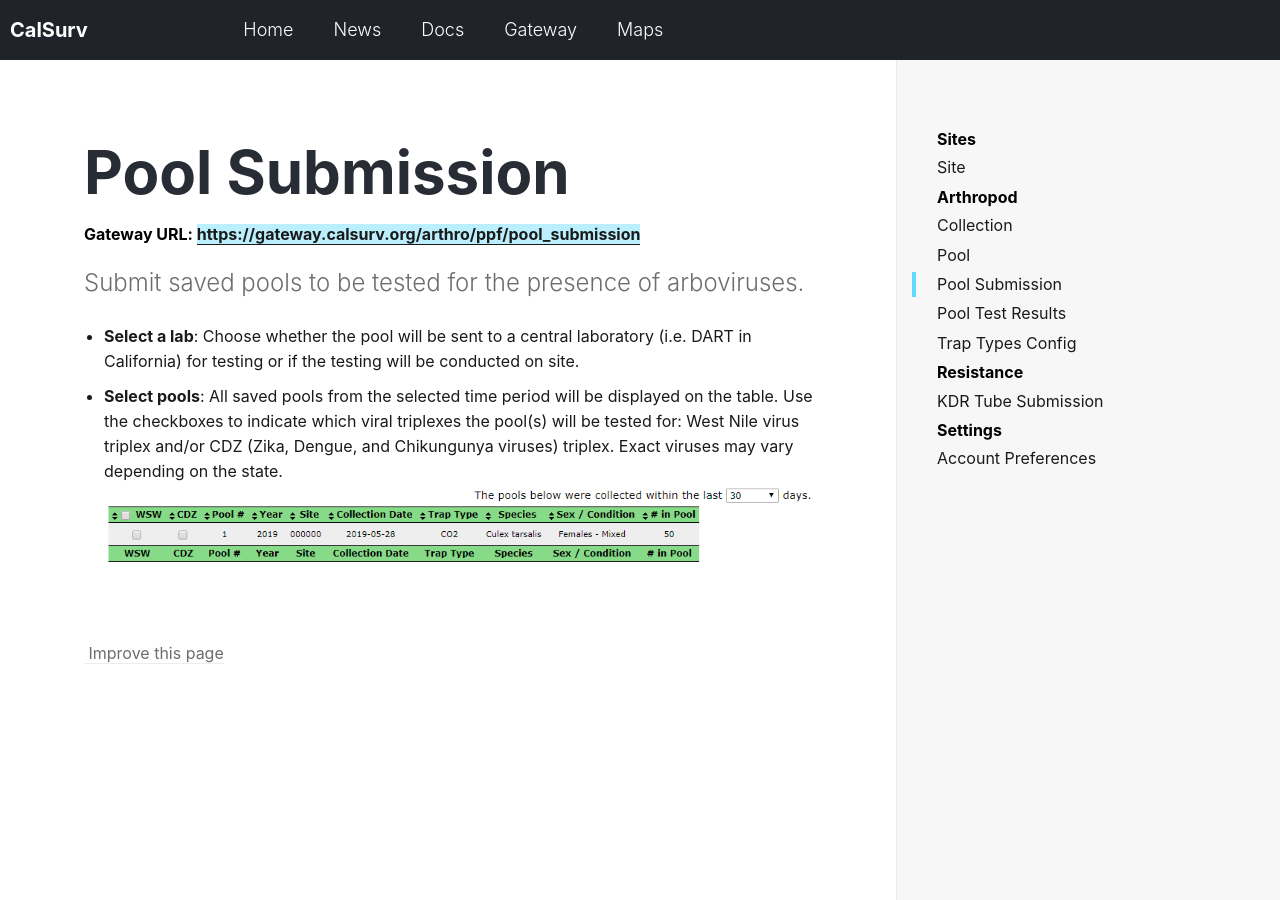
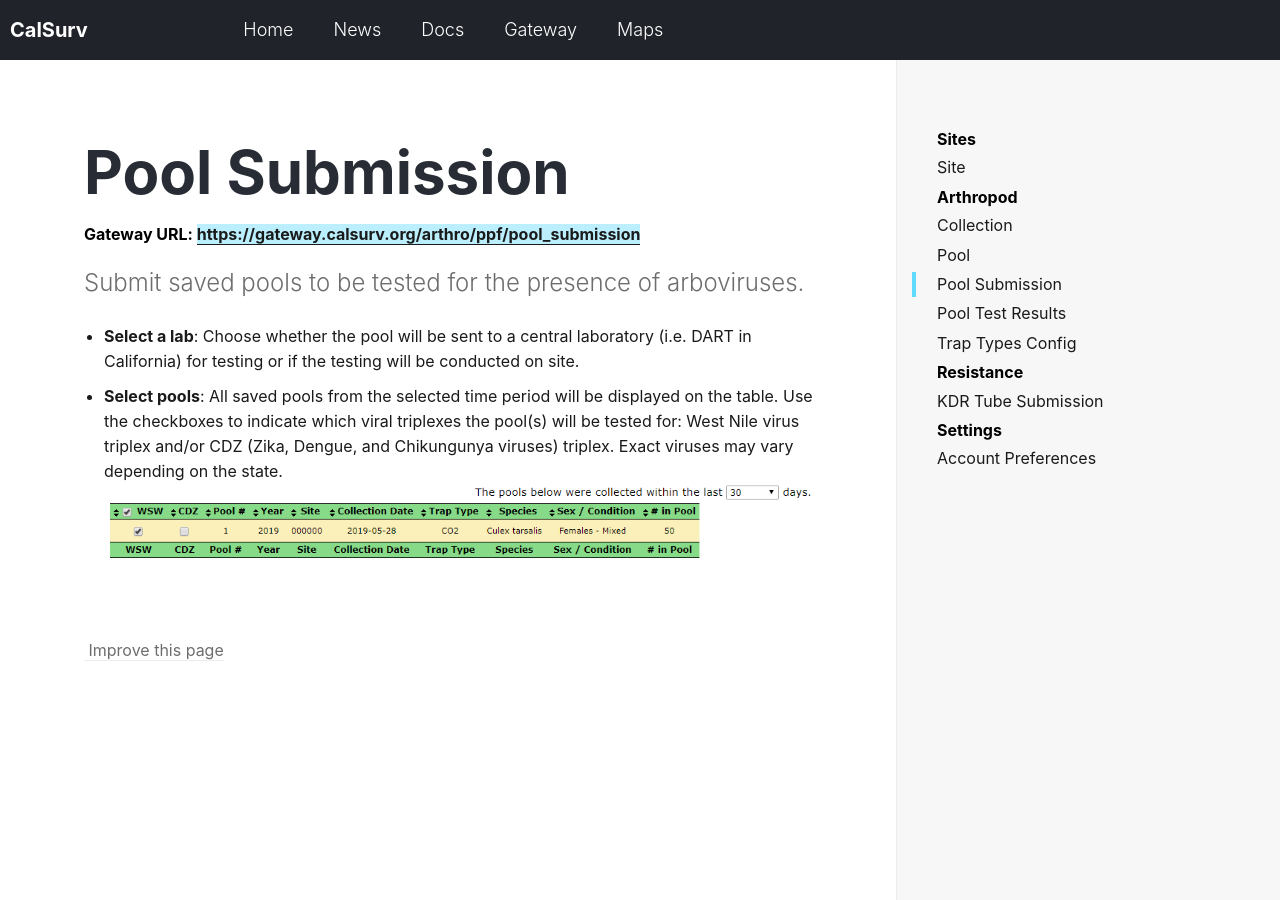
Before and after one commit to tlvaldepena/vectorsurv.org, a Jekyll site: the page built from _docs/arthropod/submission.md, in a window 1280 px wide and 900 px high. Built offline with Jekyll 4.4.1, drawn with Linux system fonts in a browser that asks for light colours.

Commit message:
Change screenshot in text

```diff
--- a/_docs/arthropod/submission.md
+++ b/_docs/arthropod/submission.md
@@ -7,4 +7,4 @@ Submit saved pools to be tested for the presence of arboviruses.
 
 * **Select a lab**: Choose whether the pool will be sent to a central laboratory (i.e. DART in California) for testing or if the testing will be conducted on site.
 * **Select pools**: All saved pools from the selected time period will be displayed on the table. Use the checkboxes to indicate which viral triplexes the pool(s) will be tested for: West Nile virus triplex and/or CDZ (Zika, Dengue, and Chikungunya viruses) triplex. Exact viruses may vary depending on the state.
-![Pools submission]({{ site.baseurl }}/assets/images/docs/new_pool_submission.PNG)
+![Pools submission]({{ site.baseurl }}/assets/images/docs/new_pool_sub_checked.PNG)
```
